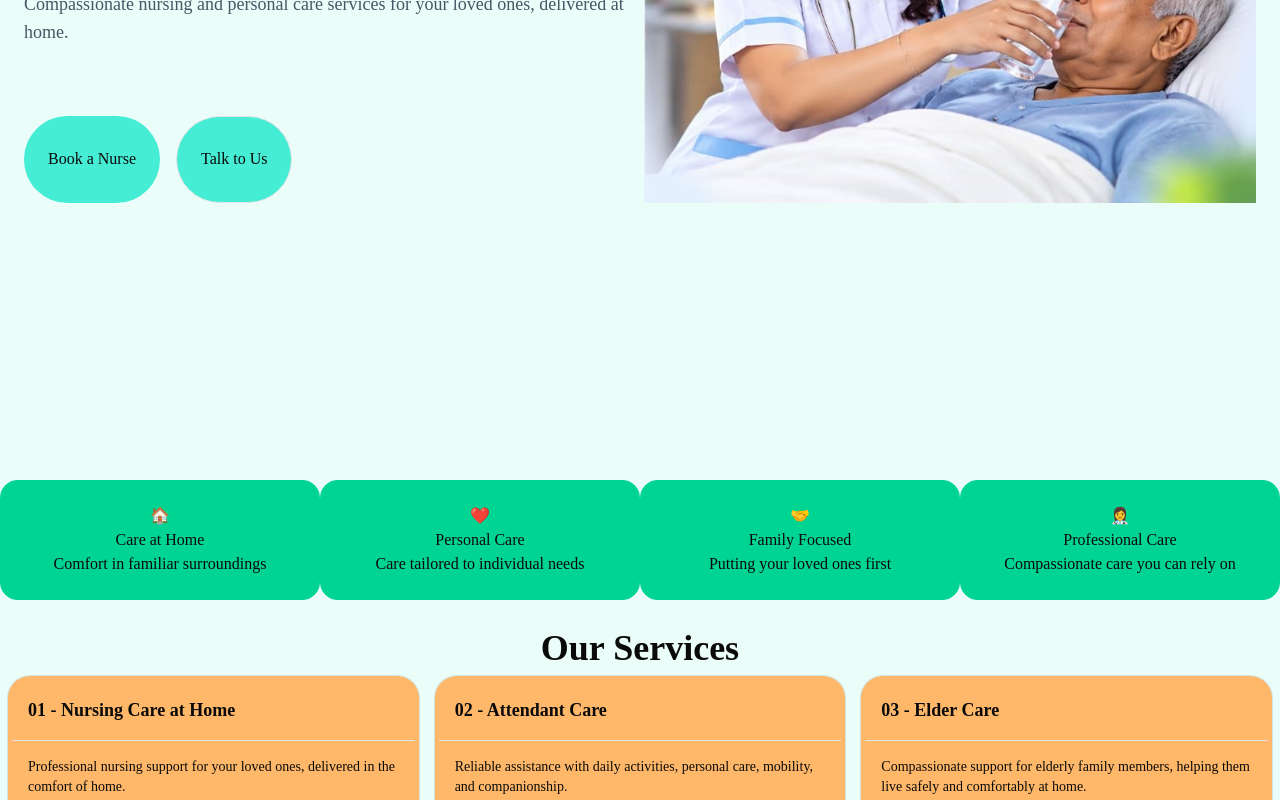
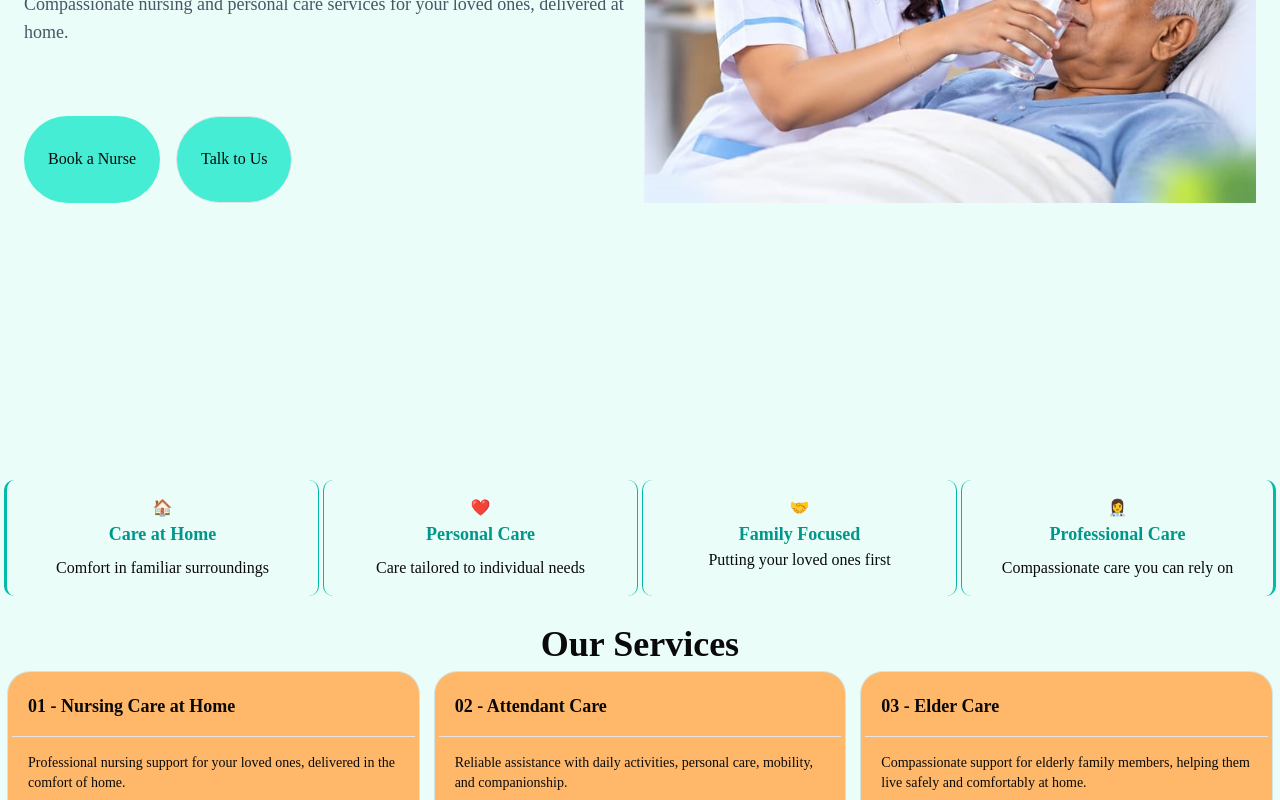
Before and after one commit to SurajKrSaw/Heal-Well, a Next.js app: page / in a window 1280 px wide. Shown: the part 401-1201 px from the top of the page. Built offline with nearby package versions, Linux system fonts and the light colour scheme.

Commit message:
Refined Highlight strip

```diff
--- a/components/highlightStrip.tsx
+++ b/components/highlightStrip.tsx
@@ -1,25 +1,25 @@
 export default function HighlightStrip() {
   return (
-    <section className="grid grid-cols-2 md:grid-cols-4 my-2 mx-auto">
-      <div className="flex flex-col bg-emerald-400  rounded-2xl py-6 items-center">
+    <section className="grid grid-cols-2 md:grid-cols-4 my-2 gap-1 mx-1">
+      <div className="flex flex-col border-l-3 border-r-1  border-teal-500 border-black px-2 rounded-lg py-4 items-center text-center">
         <p className="">🏠</p>
-        <h6>Care at Home</h6>
-        <p>Comfort in familiar surroundings</p>
+        <h6 className="font-bold text-lg text-teal-600">Care at Home</h6>
+        <p className=" mt-2">Comfort in familiar surroundings</p>
       </div>
-      <div className="flex flex-col bg-emerald-400  rounded-2xl  py-6 items-center">
+      <div className="flex flex-col border-l-1 border-r-3 sm:border-r-1 border-teal-500 border-black px-2 rounded-lg py-4 items-center text-center">
         <p>❤️</p>
-        <h6>Personal Care</h6>
-        <p>Care tailored to individual needs</p>
+        <h6 className="font-bold text-lg text-teal-600">Personal Care</h6>
+        <p className=" mt-2">Care tailored to individual needs</p>
       </div>
-      <div className="flex flex-col bg-emerald-400  rounded-2xl  py-6 items-center">
+      <div className="flex flex-col border-l-3 border-r-1 sm:border-l-1 border-teal-500 border-black px-2 rounded-lg py-4 items-center text-center">
         <p>🤝</p>
-        <h6>Family Focused</h6>
+        <h6 className="font-bold text-lg text-teal-600">Family Focused</h6>
         <p>Putting your loved ones first</p>
       </div>
-      <div className="flex flex-col bg-emerald-400  rounded-2xl  py-6 items-center">
+      <div className="flex flex-col border-l-1 border-r-3 border-teal-500 border-black px-2 rounded-lg py-4 items-center text-center">
         <p>👩‍⚕️</p>
-        <h6>Professional Care</h6>
-        <p>Compassionate care you can rely on</p>
+        <h6 className="font-bold text-lg text-teal-600">Professional Care</h6>
+        <p className=" mt-2">Compassionate care you can rely on</p>
       </div>
     </section>
   );
```
